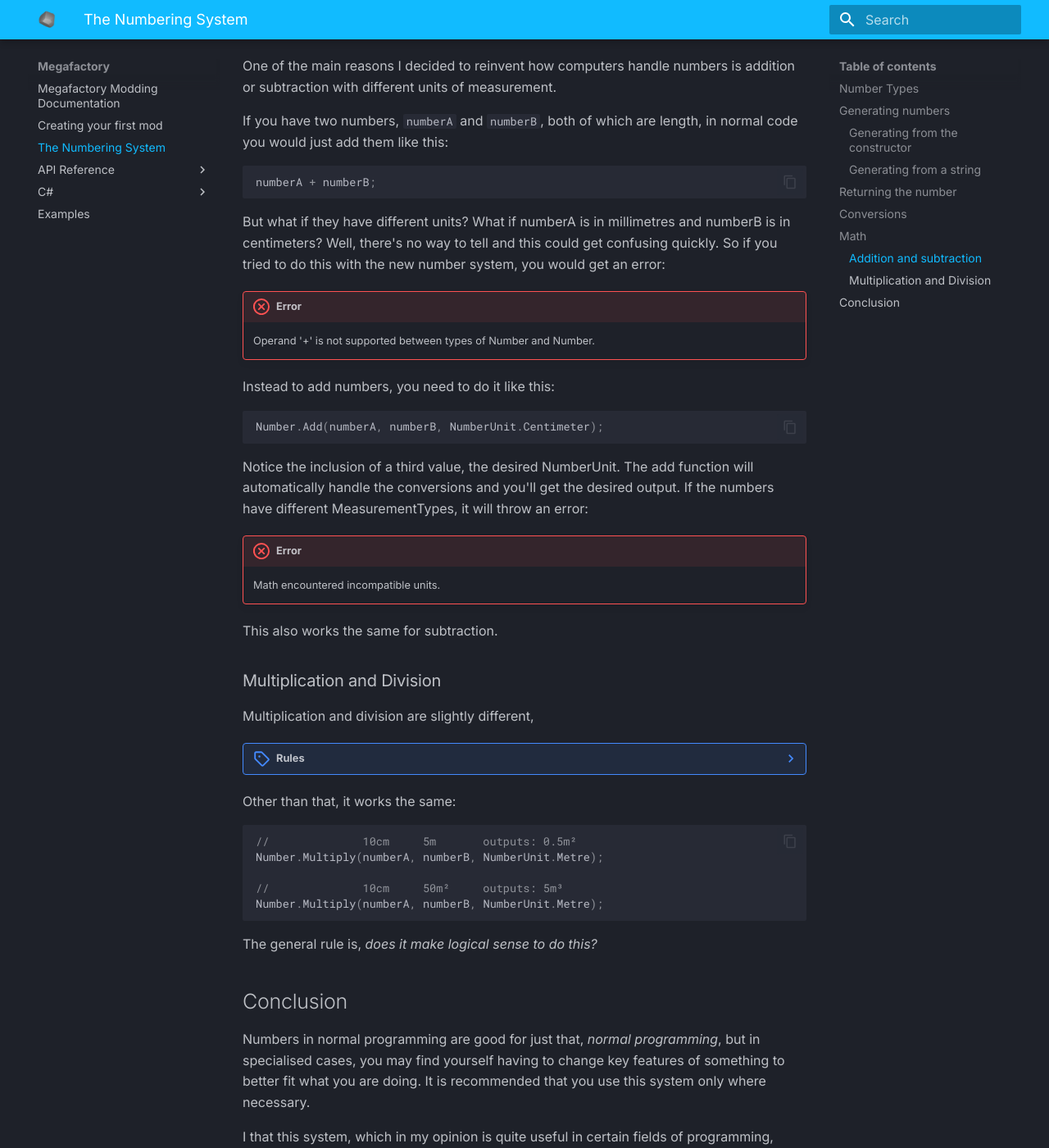
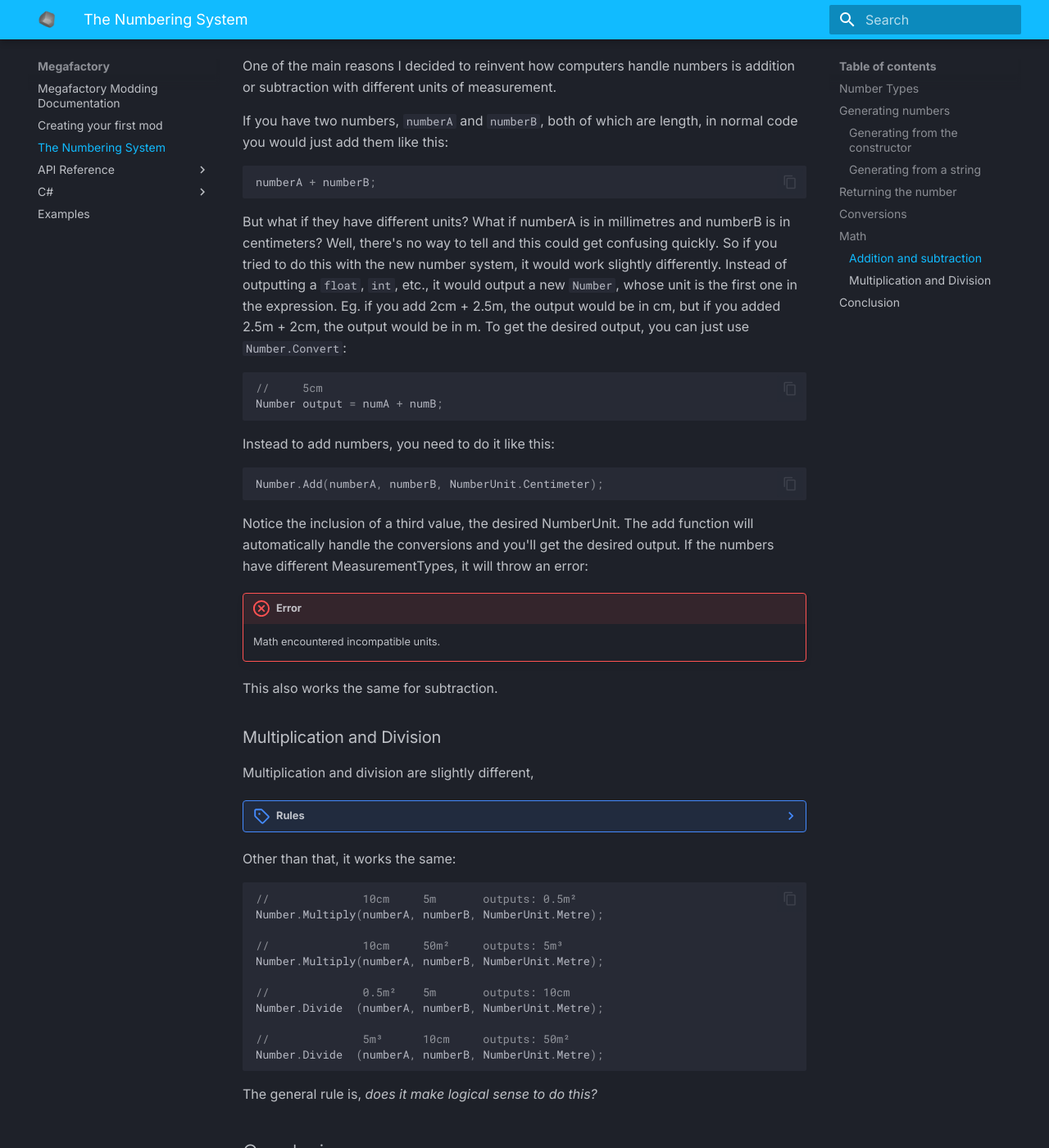
Before and after one commit to Rocky-Studios/Megafactory-Docs, an MkDocs documentation site: the page built from docs/number-system.md, in a window 1280 px wide and 1400 px high, scrolled down 2181 px. Shown: the whole window at 82% size. Built offline with MkDocs 1.6.1 and Material for MkDocs 9.7.7, drawn with Linux system fonts in a browser that asks for light colours; some of the changed text lies outside the part shown.

Commit message:
More docs

````diff
--- a/docs/number-system.md
+++ b/docs/number-system.md
@@ -92,9 +92,11 @@ If you have two numbers, `numberA` and `numberB`, both of which are length, in n
 numberA + numberB;
 ```
 
-But what if they have different units? What if numberA is in millimetres and numberB is in centimeters? Well, there's no way to tell and this could get confusing quickly. So if you tried to do this with the new number system, you would get an error:
-!!! failure "Error"
-    Operand '+' is not supported between types of Number and Number.
+But what if they have different units? What if numberA is in millimetres and numberB is in centimeters? Well, there's no way to tell and this could get confusing quickly. So if you tried to do this with the new number system, it would work slightly differently. Instead of outputting a `float`, `int`, etc., it would output a new `Number`, whose unit is the first one in the expression. Eg. if you add 2cm + 2.5m, the output would be in cm, but if you added 2.5m + 2cm, the output would be in m. To get the desired output, you can just use `Number.Convert`:
+```cs
+//     5cm
+Number output = numA + numB;
+```
 
 Instead to add numbers, you need to do it like this:
 ```cs
@@ -133,6 +135,12 @@ Number.Multiply(numberA, numberB, NumberUnit.Metre);
 
 //              10cm     50m²     outputs: 5m³
 Number.Multiply(numberA, numberB, NumberUnit.Metre);
+
+//              0.5m²    5m       outputs: 10cm
+Number.Divide  (numberA, numberB, NumberUnit.Metre);
+
+//              5m³      10cm     outputs: 50m²
+Number.Divide  (numberA, numberB, NumberUnit.Metre);
 ```
 The general rule is, *does it make logical sense to do this?*
 
@@ -140,3 +148,5 @@ The general rule is, *does it make logical sense to do this?*
 Numbers in normal programming are good for just that, *normal programming*, but in specialised cases, you may find yourself having to change key features of something to better fit what you are doing. It is recommended that you use this system only where necessary.
 
 I that this system, which in my opinion is quite useful in certain fields of programming, should not be restricted to this game. That's why it's available online at its [Github page](https://github.com/Rocky-Studios/Number-System). <br>It is open source and free, so use it in your projects, modify it to your needs and contribute if you have an idea.
+
+The guide on this page is very brief and only covers the basics. The full documentation can also be found on that page.
````
Also changed, not shown: docs/API Reference/Registry/add.md (added, +22 -0 lines), docs/API Reference/Registry/get.md (added, +16 -0 lines), docs/API Reference/Registry/index.md (added, +15 -0 lines), docs/first-mod.md (+2 -2 lines), docs/index.md (+2 -3 lines).
